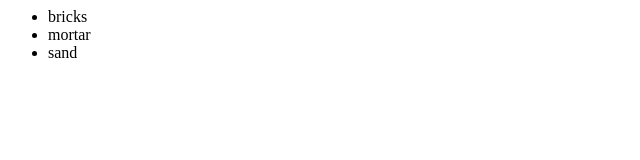
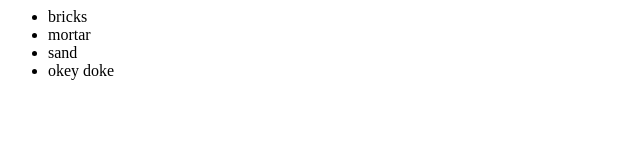
Before and after one commit to justinturnerio/port, a plain HTML site: page index.html in a window 1280 px wide. Shown: the full height of the page, 0-640 px from the left. Drawn offline with Linux system fonts and the light colour scheme.

Commit message:
Updated something

```diff
--- a/index.html
+++ b/index.html
@@ -5,6 +5,7 @@
 				<li>bricks</li>
 				<li>mortar</li>
 				<li>sand</li>
+				<li>okey doke</li>
 			</ul>
 		</div>
 	</body>
```
